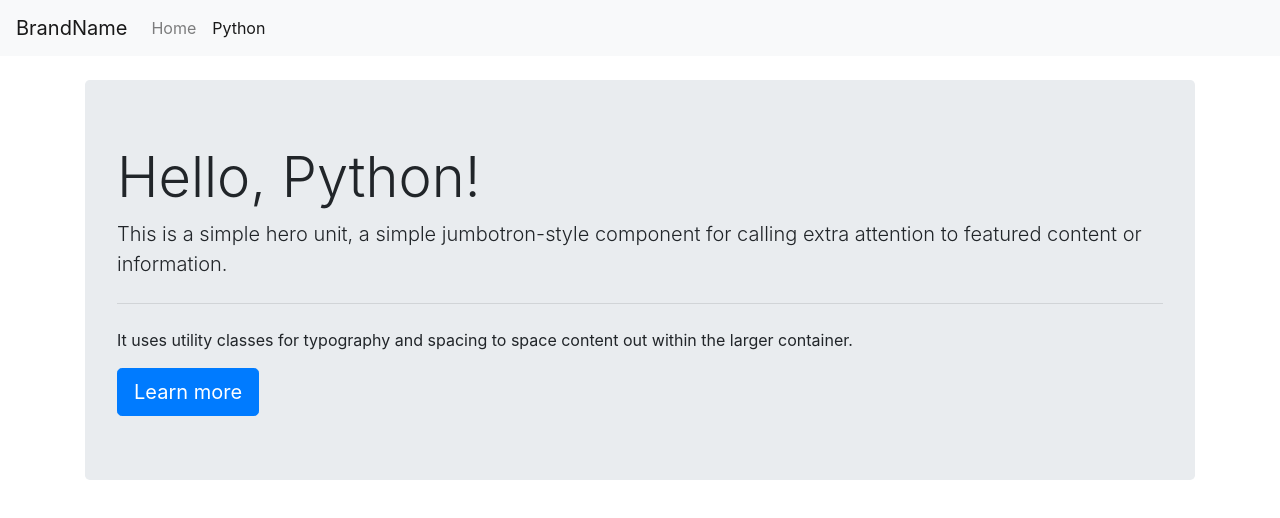
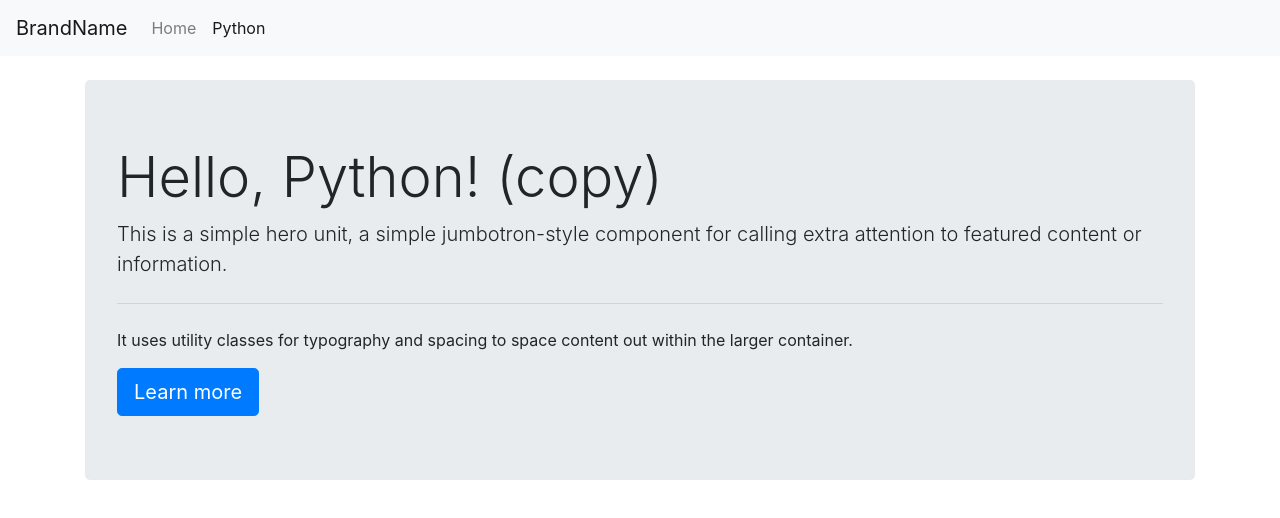
Before and after one commit to ed-strkv/test, a plain HTML site: page python.html in a window 1280 px wide. Drawn offline with nearby package versions, Linux system fonts and the light colour scheme.

Commit message:
Changed hello text with 'copy' word.

```diff
--- a/python.html
+++ b/python.html
@@ -30,7 +30,7 @@
     <div class="container">
         <br>
         <div class="jumbotron">
-          <h1 class="display-4">Hello, Python!</h1>
+          <h1 class="display-4">Hello, Python! (copy)</h1>
           <p class="lead">This is a simple hero unit, a simple jumbotron-style component for calling extra attention to featured content or information.</p>
           <hr class="my-4">
           <p>It uses utility classes for typography and spacing to space content out within the larger container.</p>
```
